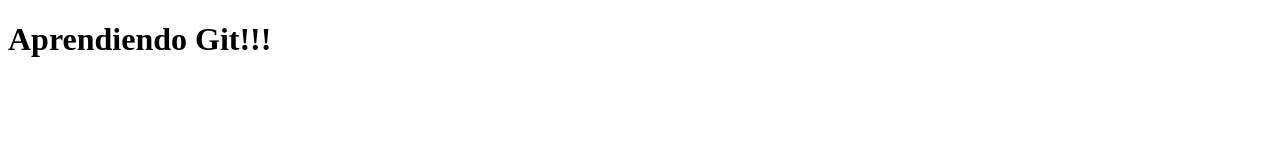
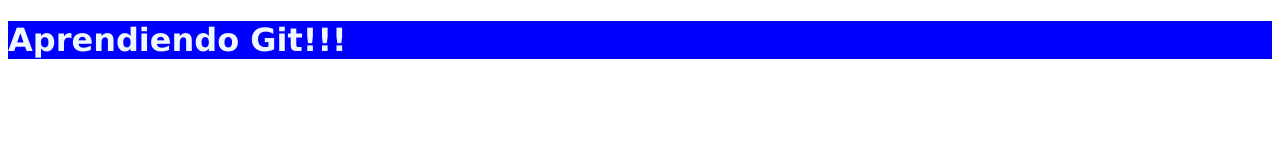
Before and after one commit to djFacu/prueba23549, a plain HTML site: page index.html in a window 1280 px wide. Drawn offline with Linux system fonts and the light colour scheme.

Commit message:
Se agrego estilo al titulo principal

```diff
--- a/css/style.css
+++ b/css/style.css
@@ -0,0 +1,5 @@
+h1 {
+   font-family: 'Lucida Sans', 'Lucida Sans Regular', 'Lucida Grande', 'Lucida Sans Unicode', Geneva, Verdana, sans-serif;
+   color: aliceblue;
+   background-color: blue;
+}
--- a/index.html
+++ b/index.html
@@ -4,6 +4,7 @@
    <meta charset="UTF-8">
    <meta name="viewport" content="width=device-width, initial-scale=1.0">
    <title>Git</title>
+   <link rel="stylesheet" href="./css/style.css">
 </head>
 <body>
    <h1>Aprendiendo Git!!!</h1>
```
